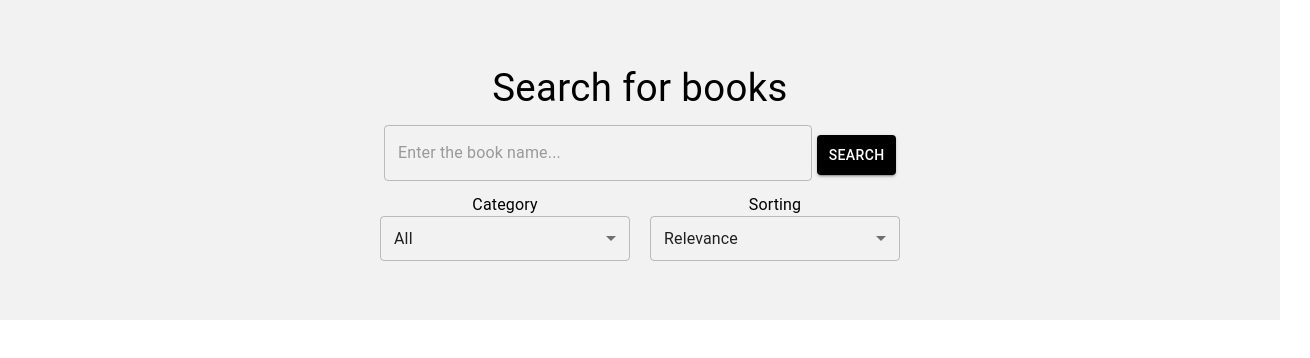
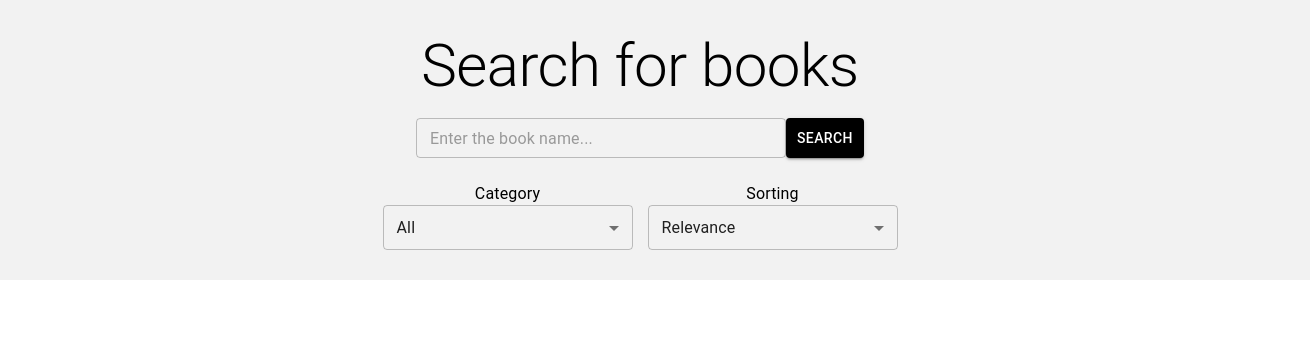
Before and after one commit to AlesiaKlemenia/modsen-test-task-3-week-1, a React (Create React App) app: page / in a window 1280 px wide. Shown: the top 358 px of the page, 1310 px wide, since content can reach past the window. Built offline with nearby package versions, Linux system fonts and the light colour scheme.

Commit message:
refactor: Search Bar

```diff
--- a/src/components/pages/Home/FilterBar/index.tsx
+++ b/src/components/pages/Home/FilterBar/index.tsx
@@ -3,30 +3,30 @@ import FilterSelect from './FilterSelect';
 import { categoryItems, sortingItems } from './consts';
 import { FilterBarWrapper } from './styled';
 
-interface IFilterBarProps {
-  categoryValue: string;
+export interface IFilterBarProps {
+  category: string;
   onCategorySelectChange: (e: SelectChangeEvent<unknown>) => void;
-  sortingValue: string;
+  sort: string;
   onSortingSelectChange: (e: SelectChangeEvent<unknown>) => void;
 }
 
 const FilterBar = ({
-  categoryValue,
+  category,
   onCategorySelectChange,
-  sortingValue,
+  sort,
   onSortingSelectChange,
 }: IFilterBarProps): JSX.Element => (
   <FilterBarWrapper>
     <FilterSelect
       label="Category"
       items={categoryItems}
-      value={categoryValue}
+      value={category}
       onSelectChange={onCategorySelectChange}
     />
     <FilterSelect
       label="Sorting"
       items={sortingItems}
-      value={sortingValue}
+      value={sort}
       onSelectChange={onSortingSelectChange}
     />
   </FilterBarWrapper>
--- a/src/components/pages/Home/FilterBar/styled.ts
+++ b/src/components/pages/Home/FilterBar/styled.ts
@@ -5,5 +5,5 @@ export const FilterBarWrapper = styled.div`
   align-items: center;
   justify-content: center;
   flex-wrap: wrap;
-  gap: 20px;
+  gap: 15px;
 `;
--- a/src/components/pages/Home/Search/index.tsx
+++ b/src/components/pages/Home/Search/index.tsx
@@ -1,6 +1,6 @@
 import { SearchField, SearchButton, SearchFieldWrapper } from './styled';
 
-interface ISearchProps {
+export interface ISearchProps {
   onFieldChange: (e: React.ChangeEvent<HTMLInputElement>) => void;
   onKeyDown: React.KeyboardEventHandler<HTMLDivElement>;
   onSearchClick: () => void;
@@ -19,6 +19,7 @@ const Search = ({
     <SearchField
       placeholder="Enter the book name..."
       fullWidth
+      size="small"
       onChange={onFieldChange}
       onKeyDown={onKeyDown}
       error={isError}
--- a/src/components/pages/Home/Search/styled.ts
+++ b/src/components/pages/Home/Search/styled.ts
@@ -2,12 +2,11 @@ import { Button, TextField } from '@mui/material';
 import styled from 'styled-components';
 
 export const SearchFieldWrapper = styled.div`
-  width: 40vw;
+  width: 35vw;
   min-width: 300px;
-  height: 60px;
+  height: 40px;
 
   display: flex;
-  gap: 5px;
   align-items: center;
 `;
 
--- /dev/null
+++ b/src/components/pages/Home/SearchBar/index.tsx
@@ -0,0 +1,45 @@
+import { Typography } from '@mui/material';
+import Search, { ISearchProps } from '../Search';
+import FilterBar, { IFilterBarProps } from '../FilterBar';
+import { SearchField, FormBox } from './styled';
+
+interface ISearchBarProps extends ISearchProps, IFilterBarProps {}
+const SearchBar = ({
+  onFieldChange,
+  onKeyDown,
+  onSearchClick,
+  isError,
+  value,
+  category,
+  onCategorySelectChange,
+  sort,
+  onSortingSelectChange,
+}: ISearchBarProps): JSX.Element => {
+  return (
+    <SearchField>
+      <Typography
+        variant="h2"
+        sx={{ fontSize: { xs: '2.5rem', sm: '3.75rem' } }}
+      >
+        Search for books
+      </Typography>
+      <FormBox>
+        <Search
+          onFieldChange={onFieldChange}
+          onKeyDown={onKeyDown}
+          onSearchClick={onSearchClick}
+          isError={isError}
+          value={value}
+        />
+        <FilterBar
+          category={category}
+          onCategorySelectChange={onCategorySelectChange}
+          sort={sort}
+          onSortingSelectChange={onSortingSelectChange}
+        />
+      </FormBox>
+    </SearchField>
+  );
+};
+
+export default SearchBar;
--- /dev/null
+++ b/src/components/pages/Home/SearchBar/styled.ts
@@ -0,0 +1,23 @@
+import styled from 'styled-components';
+import { Box } from '@mui/material';
+
+export const SearchField = styled.div`
+  width: 100%;
+  height: 100%;
+  padding: 30px;
+  background-color: rgba(0, 0, 0, 0.05);
+
+  display: flex;
+  align-items: center;
+  justify-content: center;
+  flex-direction: column;
+  gap: 1rem;
+`;
+
+export const FormBox = styled(Box)`
+  display: flex;
+  flex-direction: column;
+  align-items: center;
+  justify-content: center;
+  gap: 1.5rem;
+`;
--- a/src/components/pages/Home/index.tsx
+++ b/src/components/pages/Home/index.tsx
@@ -8,14 +8,13 @@ import {
 } from '@mui/material';
 import axios from 'axios';
 import Layout from '../../Layout';
-import Search from './Search';
-import FilterBar from './FilterBar';
 import { searchBooksUrl } from '../../../consts/api';
 import { IBookCardInfo, IFullBookInfo } from '../../../consts/bookInfo';
-import { CatalogField, SearchField } from './styled';
+import { CatalogField } from './styled';
 import BookCard from './BookCard';
 import BookCatalog from './BookCatalog';
 import EmptySearchResult from './EmptySearchResult';
+import SearchBar from './SearchBar';
 
 const Home = (): JSX.Element => {
   const [value, setValue] = useState<string>('');
@@ -113,24 +112,17 @@ const Home = (): JSX.Element => {
 
   return (
     <Layout>
-      <SearchField>
-        <Typography sx={{ color: 'rgba(0, 0, 0)', fontSize: '2.4rem' }}>
-          Search for books
-        </Typography>
-        <Search
+      <SearchBar
         onFieldChange={onFieldChange}
         onKeyDown={onKeyDown}
         onSearchClick={onSearchClick}
         isError={isError}
         value={value}
-        />
-        <FilterBar
-          categoryValue={category}
+        category={category}
         onCategorySelectChange={onSelectCategoryChange}
-          sortingValue={sort}
+        sort={sort}
         onSortingSelectChange={onSelectSortChange}
       />
-      </SearchField>
       {isLoading ? (
         <Box sx={{ width: '100%' }}>
           <LinearProgress />
--- a/src/components/pages/Home/styled.ts
+++ b/src/components/pages/Home/styled.ts
@@ -1,16 +1,4 @@
 import styled from 'styled-components';
-
-export const SearchField = styled.div`
-  width: 100%;
-  height: 40vh;
-  background-color: rgba(0, 0, 0, 0.05);
-
-  display: flex;
-  align-items: center;
-  justify-content: center;
-  flex-direction: column;
-  gap: 0.5rem;
-`;
 
 export const CatalogField = styled.div`
   width: 100%;
```
Lines whose indentation alone changed are shown as unchanged.
